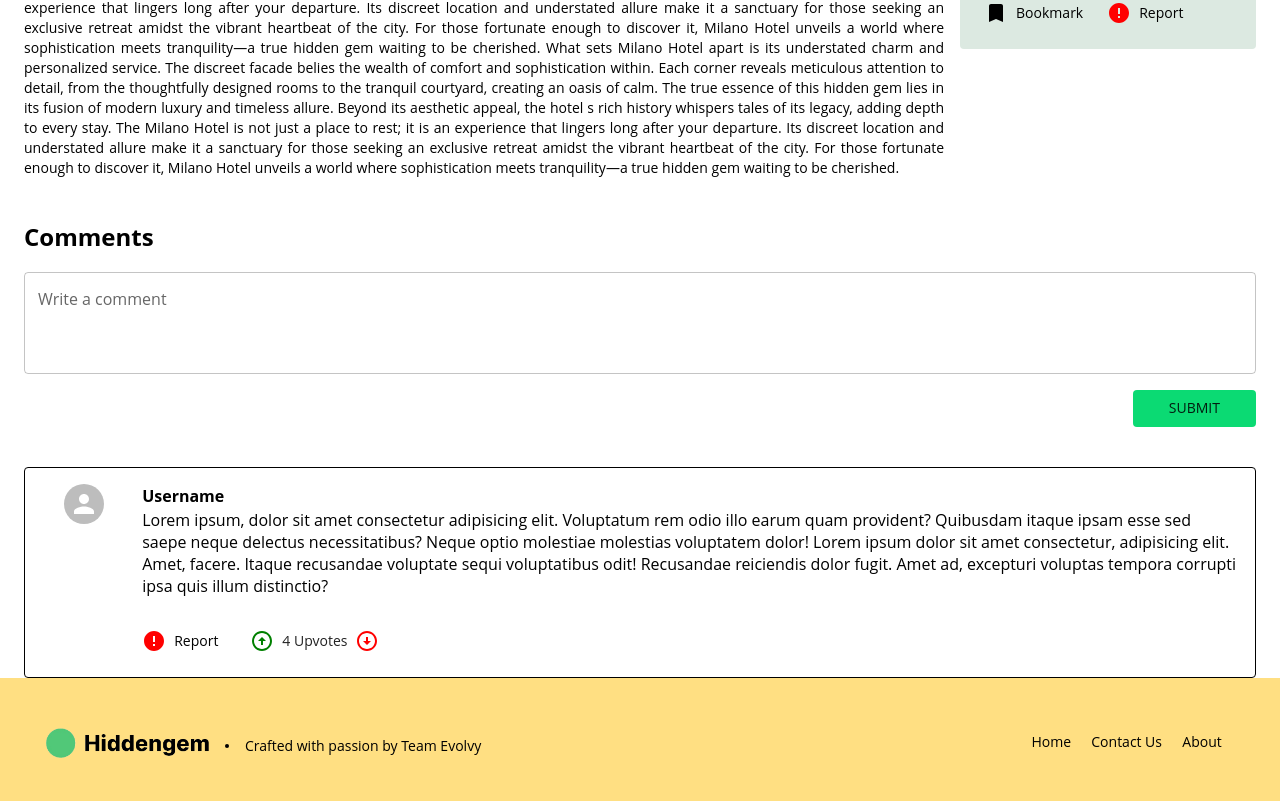
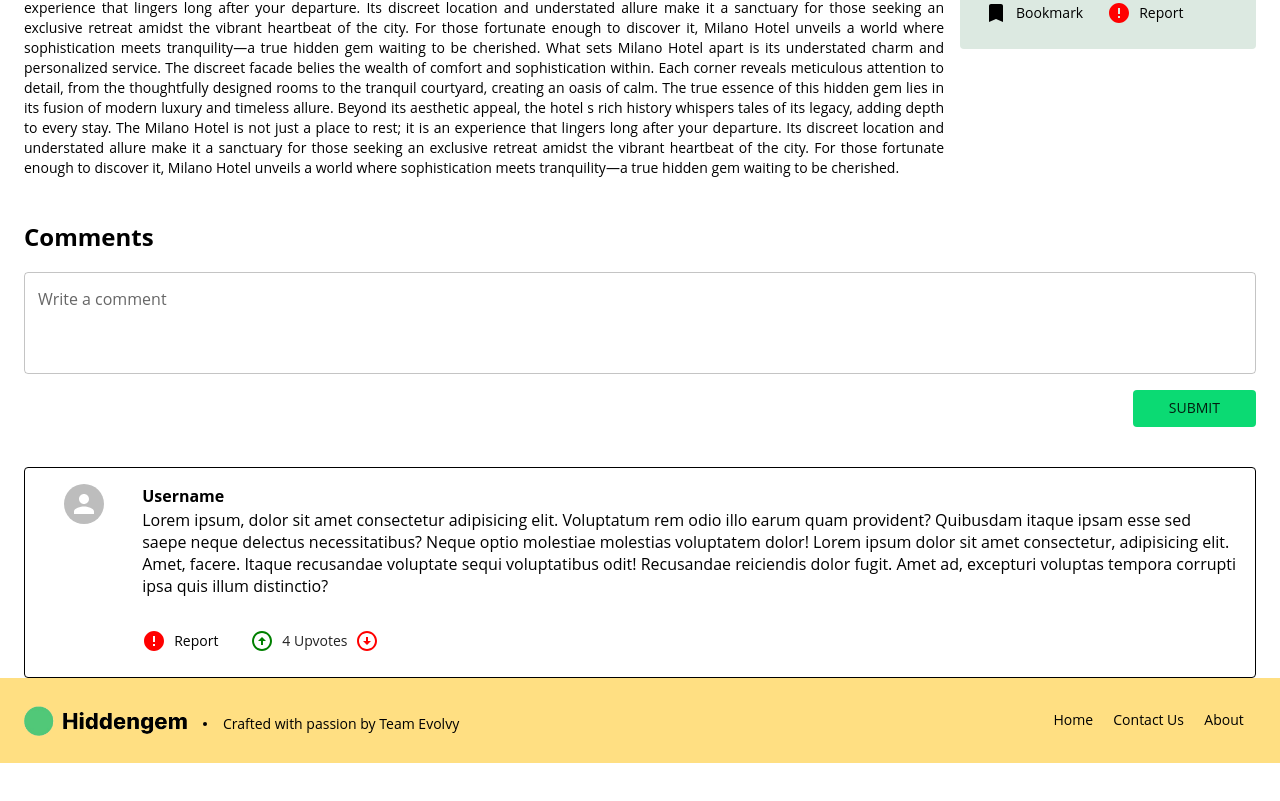
Before and after one commit to project-zusammen/hidden-gem-frontend, a React (Vite) app: page /post in a window 1280 px wide. Shown: the part 1149-1950 px from the top of the page. After the commit the page ends 1912 px from the top, so only its background shows below. Built offline with nearby package versions, Linux system fonts and the light colour scheme.

Commit message:
adjusted paddingX footer

```diff
--- a/src/components/Footer/index.jsx
+++ b/src/components/Footer/index.jsx
@@ -17,7 +17,7 @@ export default function Footer() {
   const theme = useTheme();
 
   return (
-    <footer style={{ backgroundColor: theme.palette.secondary.main, padding: "46px" }}>
+    <footer style={{ backgroundColor: theme.palette.secondary.main, padding: "24px" }}>
       <Grid container justifyContent="space-between" alignItems="center">
         <Grid item alignItems="center">
           <Grid container alignItems="center">
@@ -44,13 +44,3 @@ export default function Footer() {
     </footer>
   );
 }
-
-// src/components/Footer/index.test.jsx
-// import React from 'react';
-// import { render } from '@testing-library/react';
-// import Footer from './index';
-
-// test('renders Footer component', () => {
-//   render(<Footer />);
-//   // Add assertions as needed
-// });
```
